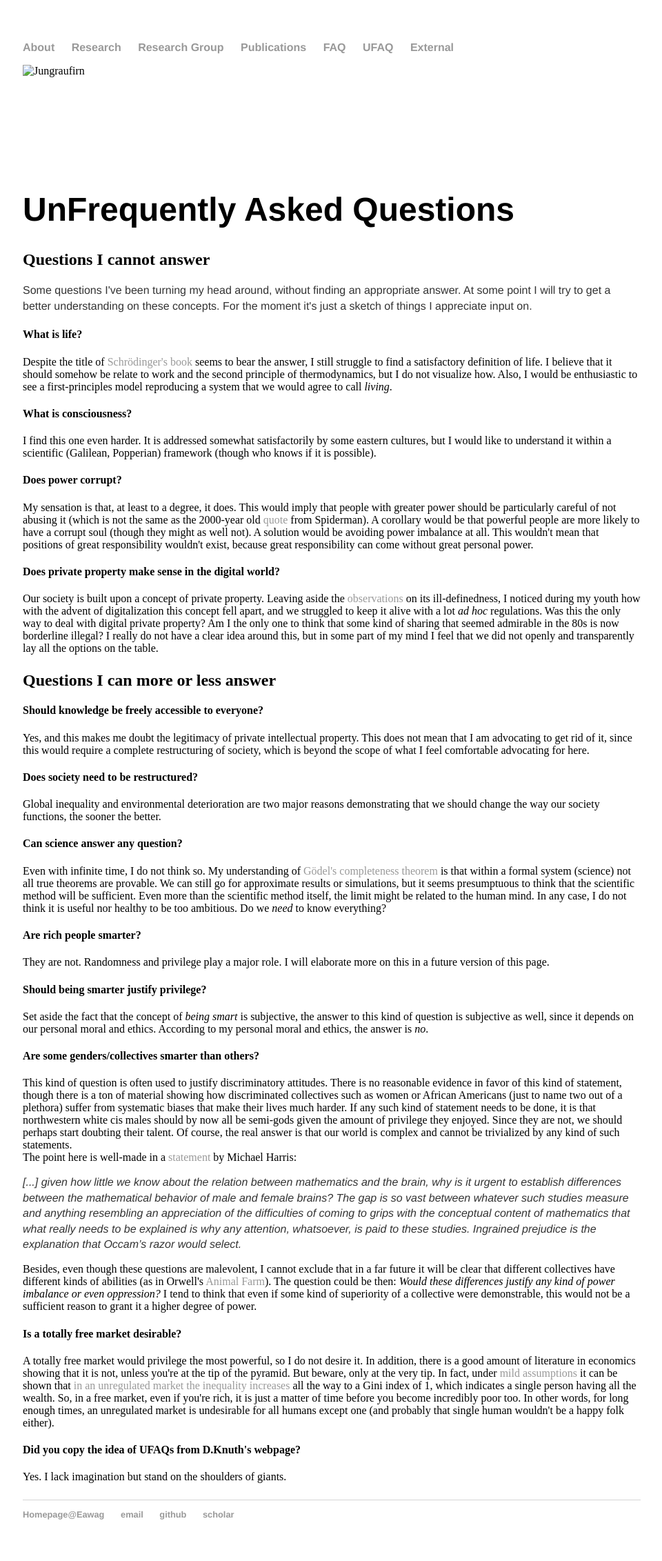
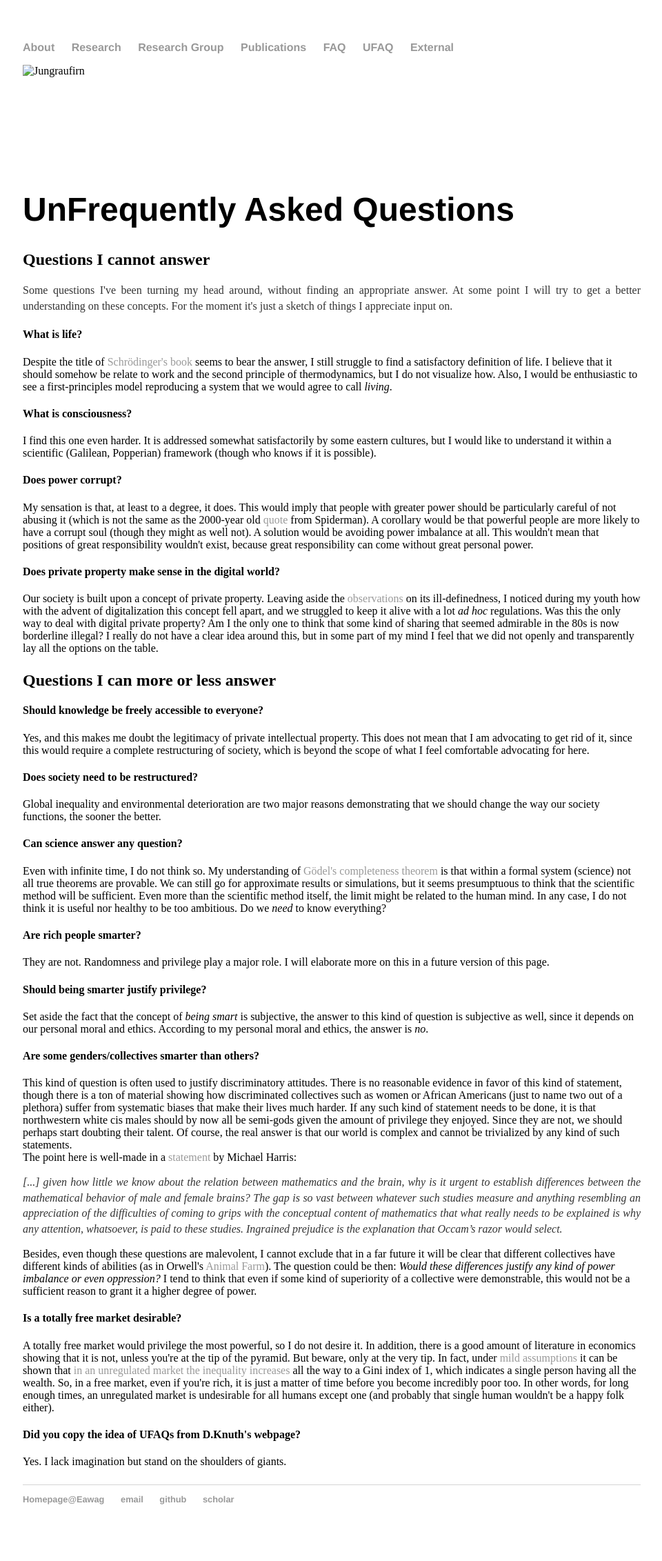
Before and after one commit to mbaityje/mbaityje.github.io, a Jekyll site: the page built from ufaq/index.html, in a window 1280 px wide. Shown: the whole page at 69% size, without its empty margins (159-1119 px from the left). Built offline with Jekyll 4.4.1, drawn with Linux system fonts in a browser that asks for light colours; after the commit the page ends 2241 px from its top, so only the background shows below that.

Commit message:
Style changes

```diff
--- a/css/main.css
+++ b/css/main.css
@@ -27,11 +27,9 @@
     font-size: 1.5em;
     line-height: 1.4em;
     color: #333;
-    font-family:'Helvetica', 'Arial', 'Sans-Serif';
-    text-align: justify;
 }
 .content {
-    text-align: left;
+    text-align: justify;
     font-size: 1.0em;
 }
 footer {
--- a/index.html
+++ b/index.html
@@ -34,7 +34,7 @@
 
 
 
-	<p>
+	<p class="content">
 	 	<h4>
 	 		More things I care about
 	 	</h4>
```
